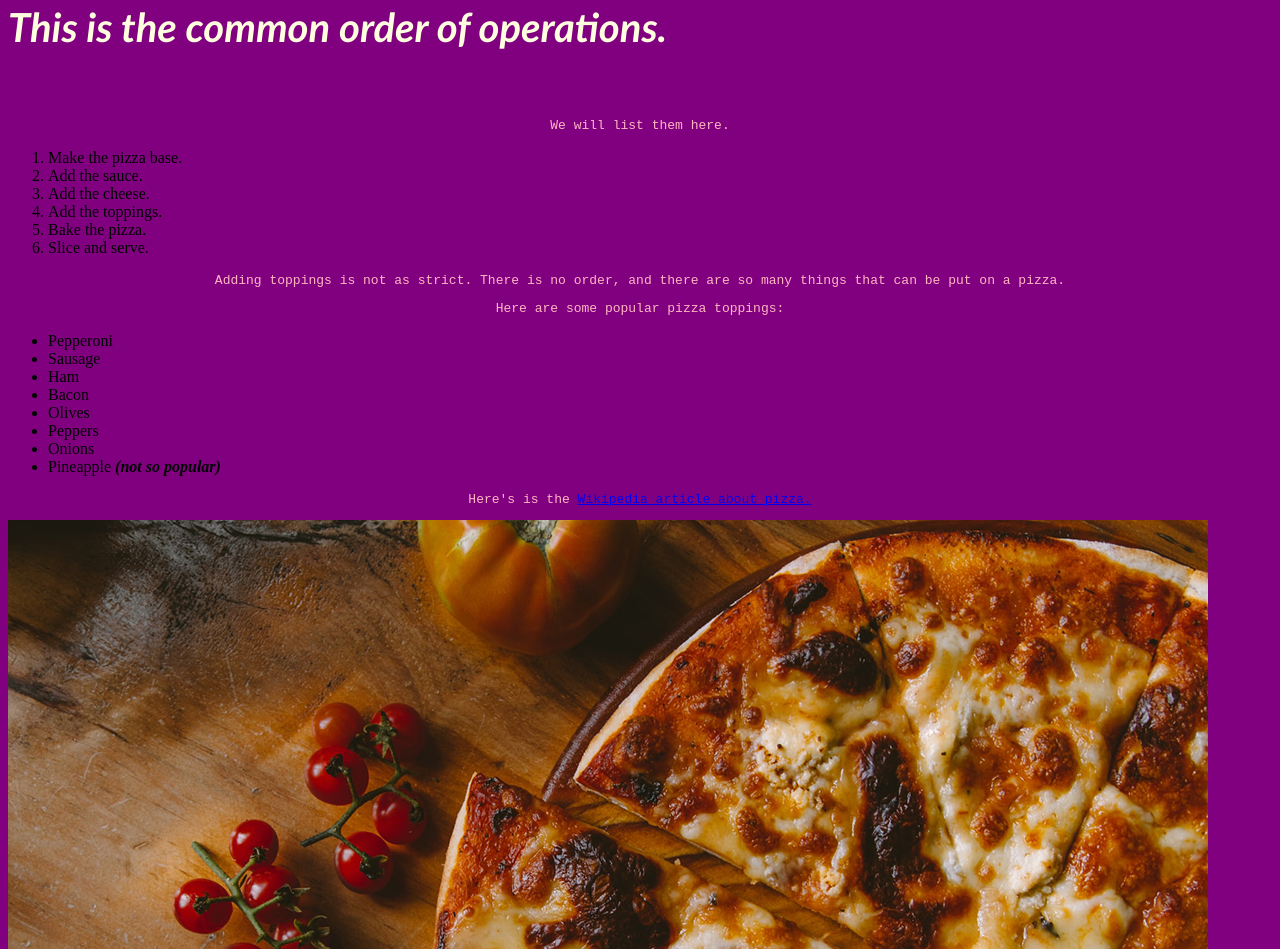
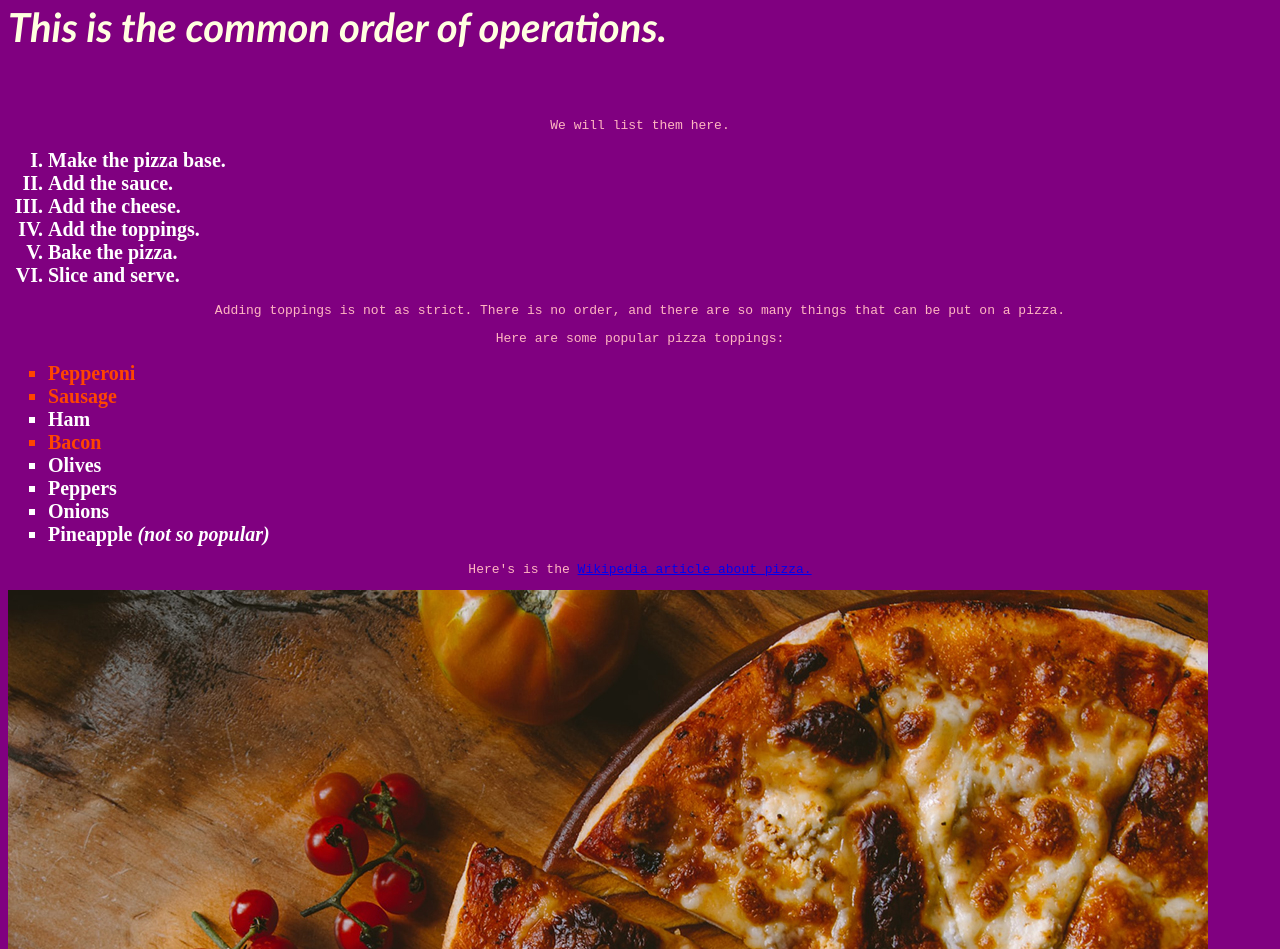
Before and after one commit to CodyM19/HTML-CSS, a plain HTML site: page index.html in a window 1280 px wide. Shown: the part 1336-2285 px from the top of the page. Drawn offline with Linux system fonts and the light colour scheme.

Commit message:
class=fave

```diff
--- a/index.html
+++ b/index.html
@@ -38,10 +38,10 @@
     <p> Here are some popular pizza toppings:</p>
 <!-- This is an UNordered list-->
     <ul>
-        <li> Pepperoni</li>
-        <li> Sausage</li>
+        <li class="fave"> Pepperoni</li>
+        <li class="fave"> Sausage</li>
         <li> Ham</li>
-        <li> Bacon</li>
+        <li class="fave"> Bacon</li>
         <li> Olives</li>
         <li> Peppers</li>
         <li> Onions</li>
--- a/styles.css
+++ b/styles.css
@@ -32,3 +32,21 @@ h2{
     font-size: 40px;
     text-align: left;
 }
+
+ul{
+    list-style-type: square;
+}
+
+ol{
+    list-style-type: upper-roman;
+}
+
+li{
+    color: white;
+    font-size: 20px;
+    font-weight: bold;
+}
+
+.fave{
+    color: orangered;
+}
```
